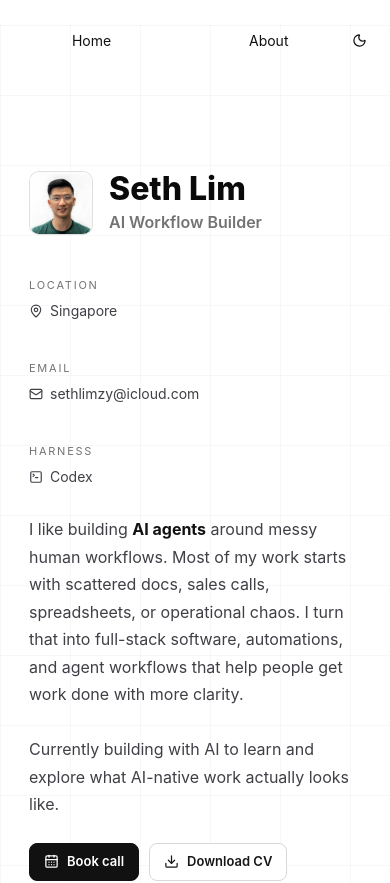
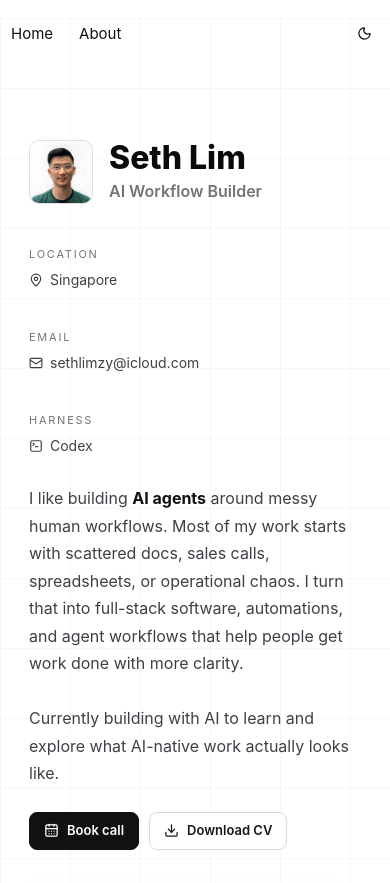
Before and after one commit to Sethzy/seth-portfolio, a Next.js app: page / in a window 390 px wide. Shown: the top 883 px of the page. Built offline with nearby package versions, Linux system fonts and the light colour scheme.

Commit message:
fix: tighten mobile nav spacing

```diff
--- a/app/globals.css
+++ b/app/globals.css
@@ -1417,20 +1417,26 @@ h3 {
   .shell,
   .page-shell {
     width: min(100% - 22px, 760px);
-    padding-top: 88px;
+    padding-top: 64px;
+  }
+
+  .topbar {
+    width: min(100% - 22px, 760px);
+    margin-top: 18px;
   }
 
   .floating-nav {
-    top: 14px;
-    width: calc(100% - 24px);
-    justify-content: center;
+    width: auto;
+    flex: 1;
+    justify-content: flex-start;
   }
 
   .floating-nav a {
     min-width: 0;
-    flex: 1;
-    padding-right: 10px;
-    padding-left: 10px;
+    flex: 0 0 auto;
+    padding-right: 0;
+    padding-left: 0;
+    font-size: 15px;
   }
 
   .hero-card,
```
